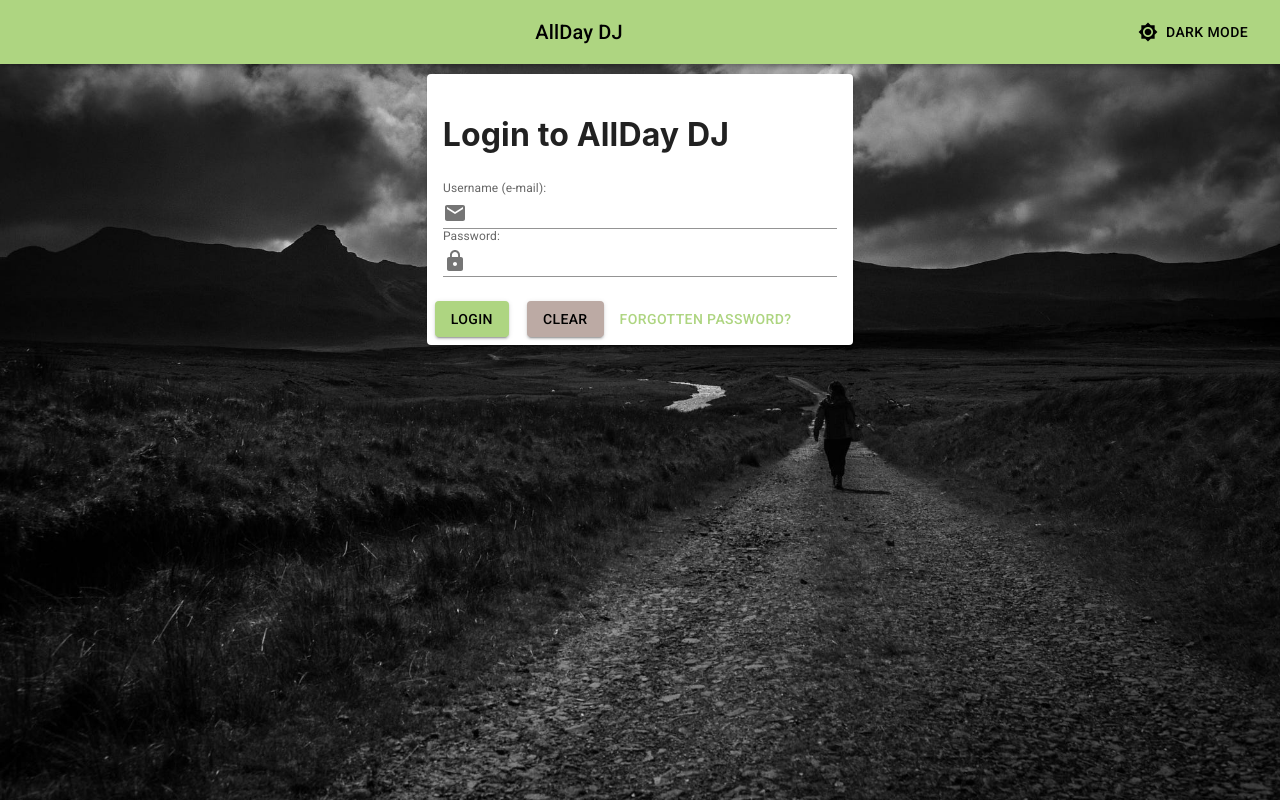
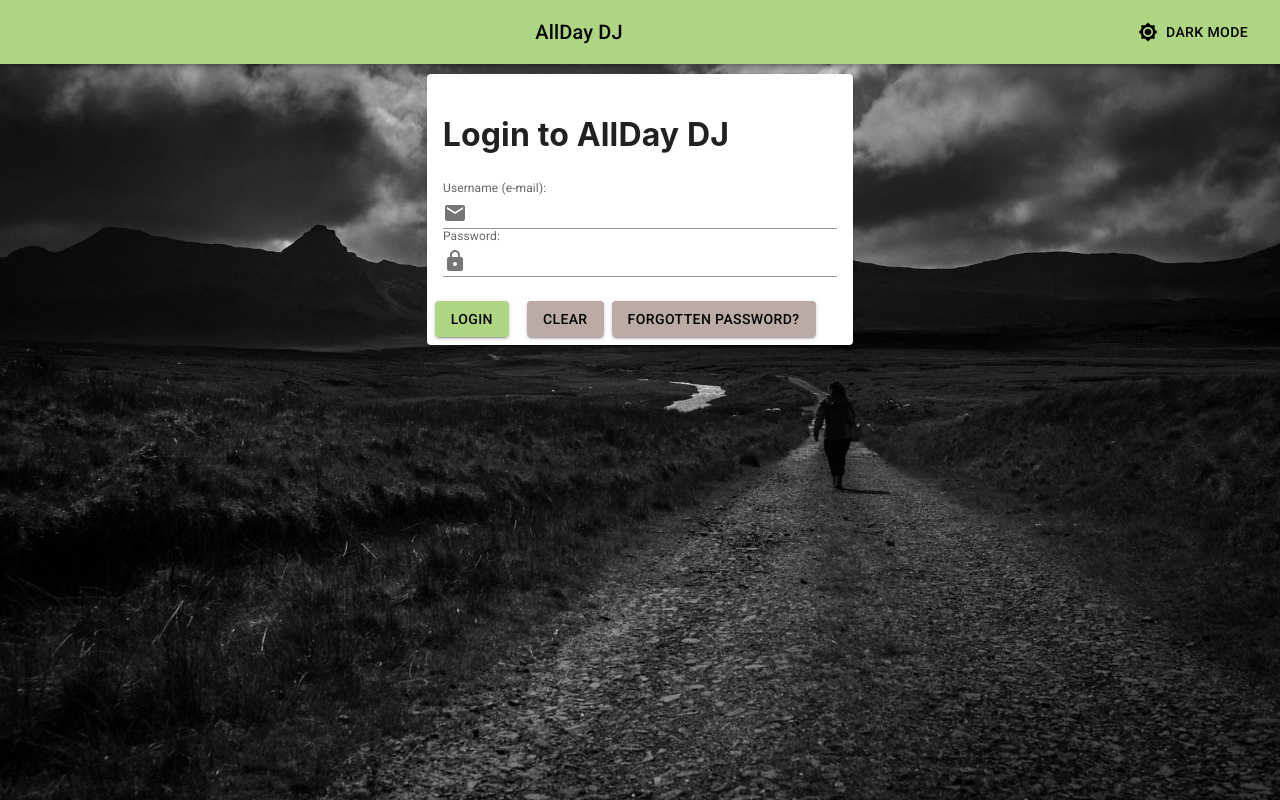
Before and after one commit to steelegbr/alldaydj, a React (Create React App) app in the folder frontend/: page /login/ in a window 1280 px wide. Built offline with nearby package versions, Linux system fonts and the light colour scheme.

Commit message:
Fixed accessability issue with login screen.

```diff
--- a/frontend/src/pages/Authentication/Login.tsx
+++ b/frontend/src/pages/Authentication/Login.tsx
@@ -269,8 +269,10 @@ export default function Login(): React.ReactElement {
           </Button>
           <Button
             aria-label="Request a password reset"
+            color="secondary"
             data-test="button-reset"
             onClick={forgottenPassword}
+            variant="contained"
           >
             Forgotten Password?
           </Button>
```
